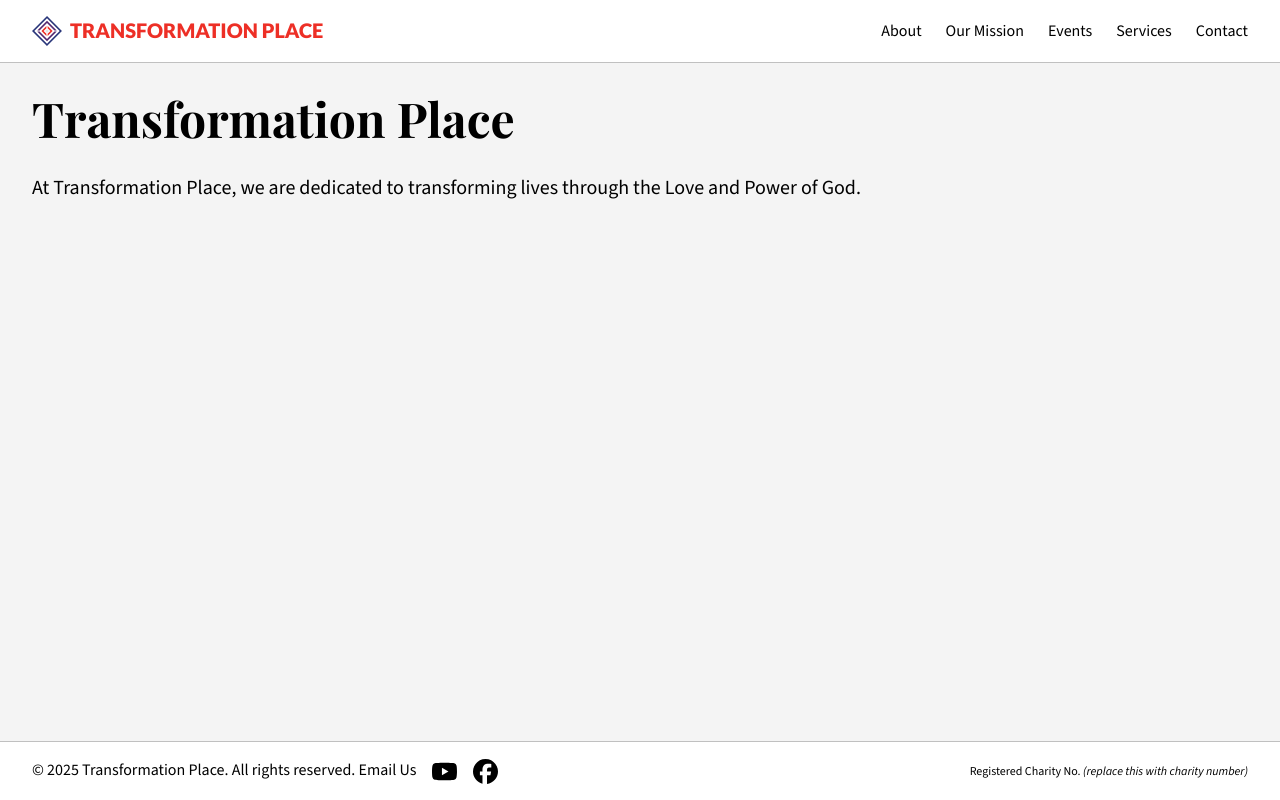
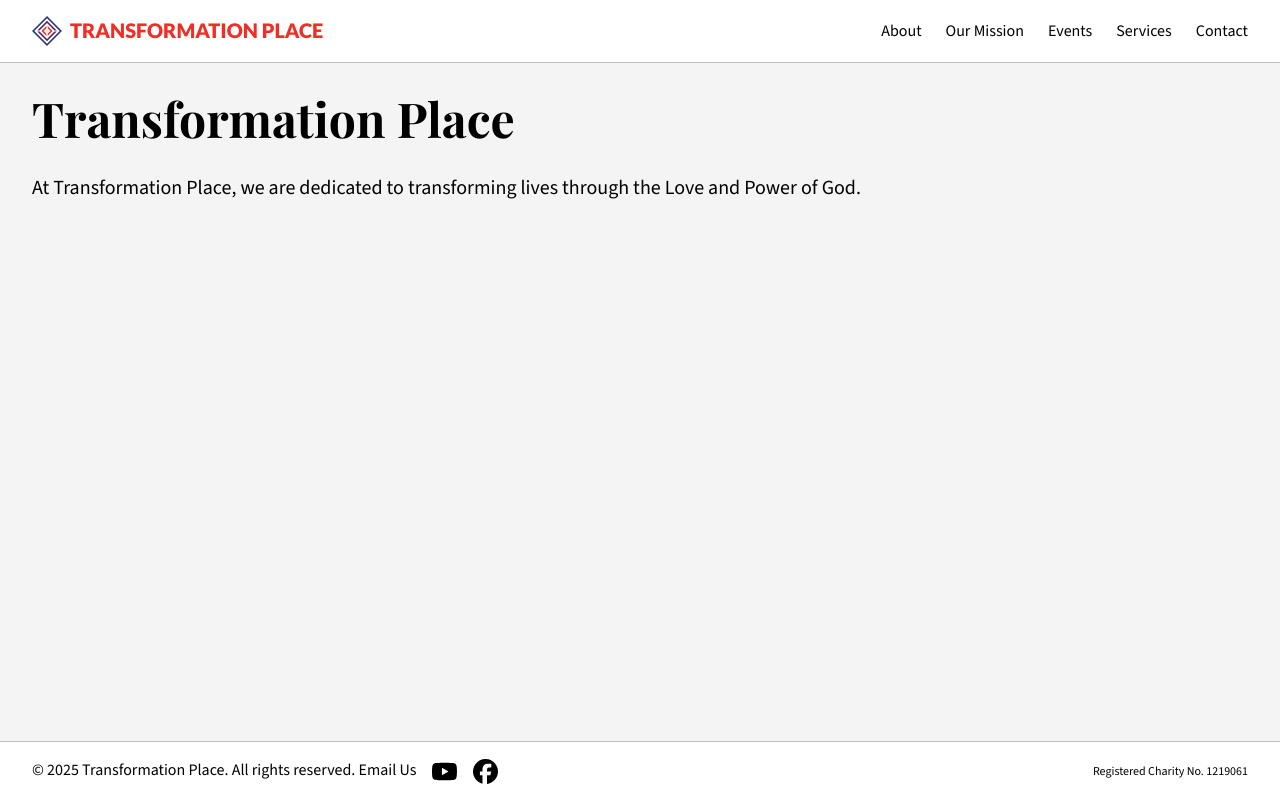
Before and after one commit to Transformation-Place-UK/transformed-website-new, a Next.js app: page / in a window 1280 px wide. Built offline with nearby package versions, Linux system fonts and the light colour scheme; a web font is replaced by a local one.

Commit message:
Added charity number to the website.

```diff
--- a/src/app/layout.tsx
+++ b/src/app/layout.tsx
@@ -53,7 +53,7 @@ export const church = {
   facebook: "TransformationPlaceUk",
   youtube: "@channel_handle", // replace with actual YouTube channel handle
   email: "contact@transformationplace.org.uk",
-  charityNumber: <i>(replace this with charity number)</i>,
+  charityNumber: <a href="https://register-of-charities.charitycommission.gov.uk/en/charity-search/-/charity-details/5277855/charity-overview?_uk_gov_ccew_onereg_charitydetails_web_portlet_CharityDetailsPortlet_organisationNumber=5277855">1219061</a>,
 };
 
 export default function RootLayout({
```
